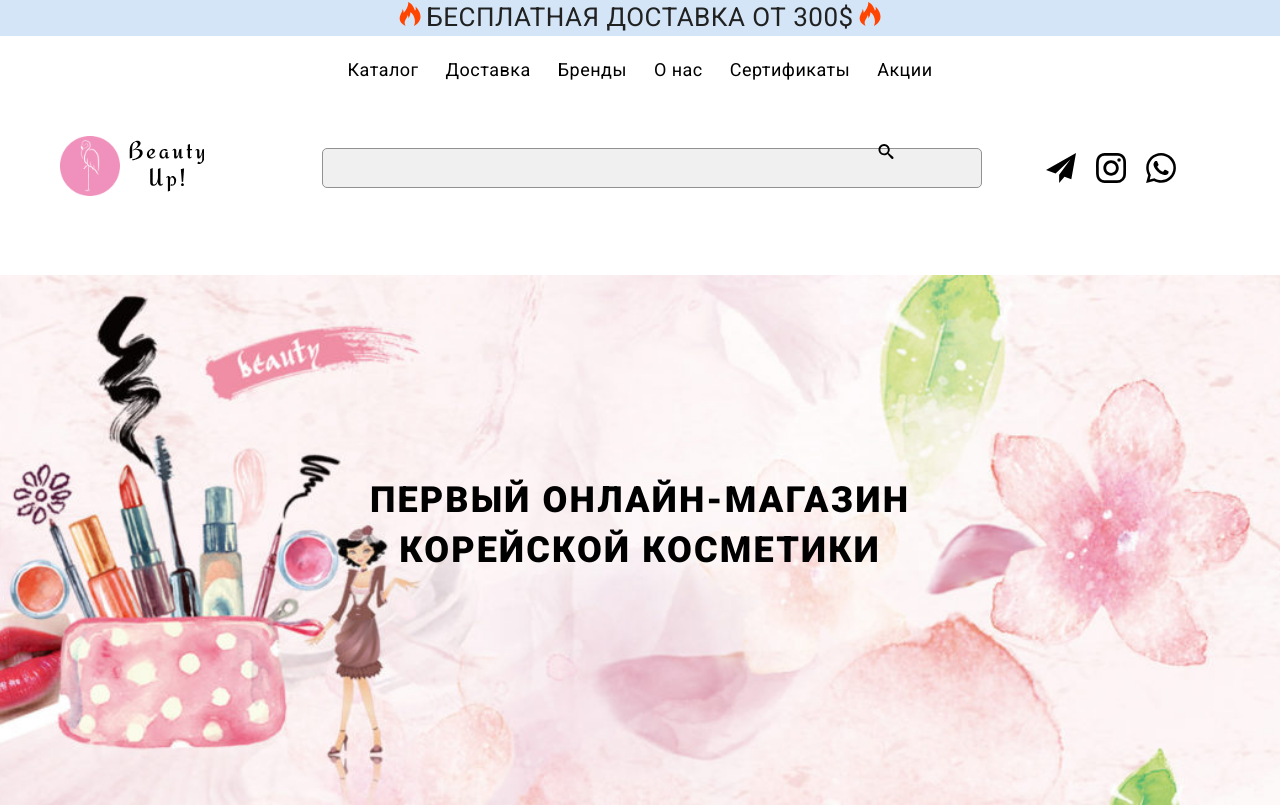
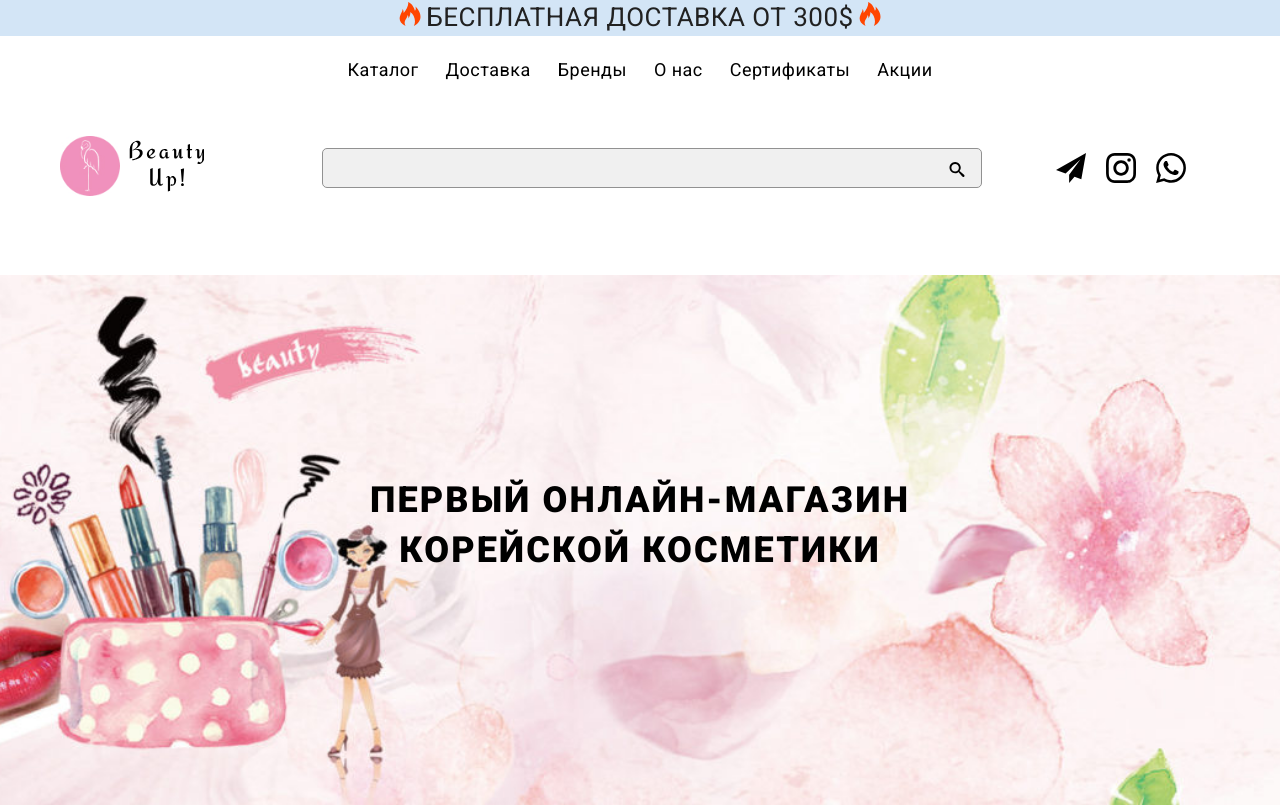
Before and after one commit to NataliS77/code-1, a plain HTML site: page index.html in a window 1280 px wide. Shown: the top 807 px of the page. Drawn offline with nearby package versions, Linux system fonts and the light colour scheme.

Commit message:
add icon

```diff
--- a/sass/layout/_header.scss
+++ b/sass/layout/_header.scss
@@ -102,13 +102,13 @@ height: 60px;
 
 }
 .form__icon{
-    top: 18%;
-        right: 30%;
-        position: absolute;
+top: 1px;
+    right: 35px;
+    position: relative;
+    width: 20px;
+    height: 15px;
+}
 
-        width: 20px;
-        height: 15px;
-}
 .sotial{
    width: 100%;
 }
```
Also changed, not shown: css/main.css, css/main.min.css, 2 other files.
